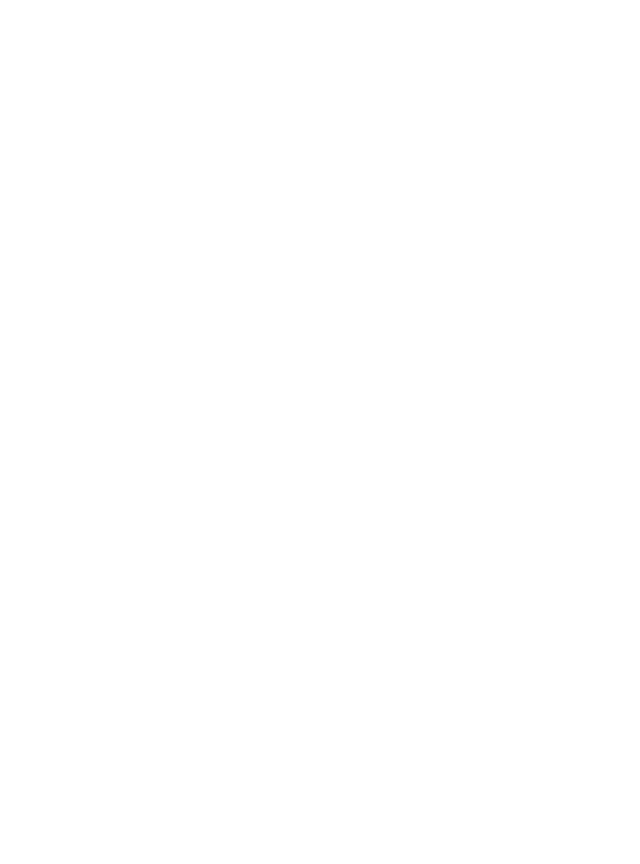
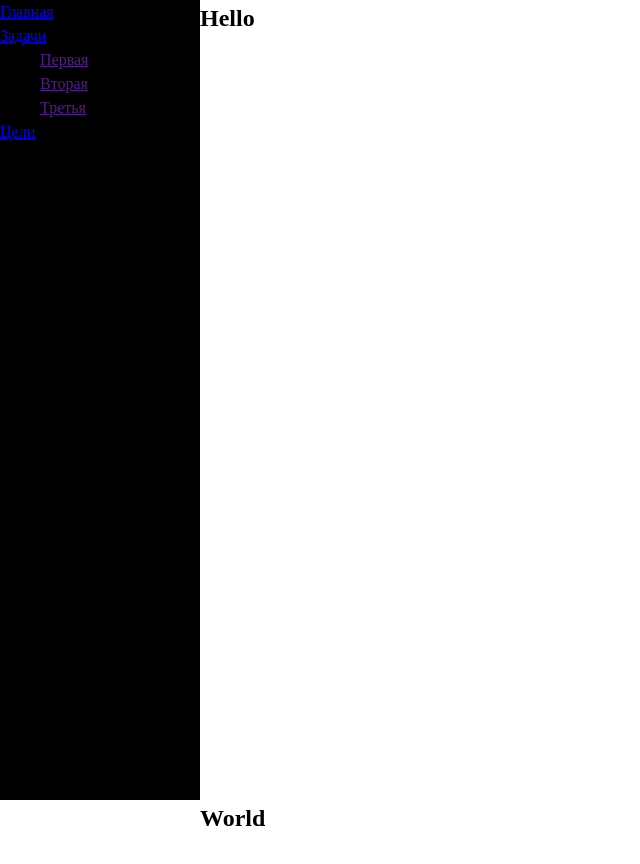
Before and after one commit to stvvvvvv/task-manager, a Vue app: page / in a window 1280 px wide. Shown: the top 864 px of the page, without its empty margins (0-640 px from the left). Before the commit the page ends 800 px from the top, so only its background shows below. Built offline with nearby package versions, Linux system fonts and the light colour scheme.

Commit message:
Added SCSS support, added Sidebar

```diff
--- a/package.json
+++ b/package.json
@@ -13,6 +13,7 @@
   },
   "devDependencies": {
     "@vitejs/plugin-vue": "^2.0.0",
+    "sass": "^1.45.0",
     "vite": "^2.7.1"
   }
 }
--- a/src/App.vue
+++ b/src/App.vue
@@ -1,16 +1,34 @@
 <script setup>
+import Sidebar from './components/Sidebar.vue'
+// import { storeToRefs } from 'pinia'
+// import { userAuthStore } from '../src/store/userAuth'
+// const mainStore = userAuthStore()
+// const { user } = storeToRefs(mainStore)
+
 </script>
 
 <template>
+<main class="main">
+  <Sidebar/>
+  <div class="content">
+    <section>
+      <h1>Hello</h1>
+    </section>
+    <section>
+      <h1>World</h1>
+    </section>
+  </div>
+</main>
 </template>
 
-<style>
-#app {
-  font-family: Avenir, Helvetica, Arial, sans-serif;
-  -webkit-font-smoothing: antialiased;
-  -moz-osx-font-smoothing: grayscale;
-  text-align: center;
-  color: #2c3e50;
-  margin-top: 60px;
+<style lang="scss">
+.main {
+  display: flex;
+}
+.content {
+  margin-left: 200px;
+}
+section {
+  height: 100vh;
 }
 </style>
--- /dev/null
+++ b/src/assets/styles/re.scss
@@ -0,0 +1,78 @@
+/* Указываем box sizing */
+*,
+*::before,
+*::after {
+  box-sizing: border-box;
+}
+
+/* Убираем внутренние отступы */
+ul[class],
+ol[class] {
+  padding: 0;
+}
+
+/* Убираем внешние отступы */
+body,
+h1,
+h2,
+h3,
+h4,
+p,
+ul[class],
+ol[class],
+li,
+figure,
+figcaption,
+blockquote,
+dl,
+dd {
+  margin: 0;
+}
+
+/* Выставляем основные настройки по-умолчанию для body */
+body {
+  min-height: 100vh;
+  scroll-behavior: smooth;
+  text-rendering: optimizeSpeed;
+  line-height: 1.5;
+}
+
+/* Удаляем стандартную стилизацию для всех ul и il, у которых есть атрибут class*/
+ul[class],
+ol[class] {
+  list-style: none;
+}
+
+/* Элементы a, у которых нет класса, сбрасываем до дефолтных стилей */
+a:not([class]) {
+  text-decoration-skip-ink: auto;
+}
+
+/* Упрощаем работу с изображениями */
+img {
+  max-width: 100%;
+  display: block;
+}
+
+/* Указываем понятную периодичность в потоке данных у article*/
+article > * + * {
+  margin-top: 1em;
+}
+
+/* Наследуем шрифты для инпутов и кнопок */
+input,
+button,
+textarea,
+select {
+  font: inherit;
+}
+
+/* Удаляем все анимации и переходы для людей, которые предпочитай их не использовать */
+@media (prefers-reduced-motion: reduce) {
+  * {
+    animation-duration: 0.01ms !important;
+    animation-iteration-count: 1 !important;
+    transition-duration: 0.01ms !important;
+    scroll-behavior: auto !important;
+  }
+}
--- /dev/null
+++ b/src/components/Sidebar.vue
@@ -0,0 +1,32 @@
+<script setup>
+</script>
+
+<template>
+  <nav class="nav">
+    <ul class="nav__list">
+      <li class="nav__item"><a href="#">Главная</a></li>
+      <li class="nav__item">
+        <a href="#">Задачи</a>
+        <ul>
+          <li><a href="" class="nav__link">Первая</a></li>
+          <li><a href="" class="nav__link">Вторая</a></li>
+          <li><a href="" class="nav__link">Третья</a></li>
+        </ul>
+      </li>
+      <li class="nav__item"><a href="#">Цели</a></li>
+
+    </ul>
+  </nav>
+</template>
+
+<style lang="scss" scoped>
+  .nav {
+    background-color: #000;
+    position: fixed;
+    width: 200px;
+    height: 100vh;
+    &__list {
+
+    }
+  }
+</style>
--- a/src/main.js
+++ b/src/main.js
@@ -6,6 +6,7 @@
 import 'firebase/auth'
 import 'firebase/database'
 
+import './assets/styles/re.scss'
 
 const firebaseConfig = {
   apiKey: "AIzaSyBROVFEm8pdLbOfRAyS0TRD_sYK_9jQ4vw",
```
Also changed, not shown: src/store/userAuth.js (+5 -2 lines), src/views/Tasks.vue (added), 1 other file (tests, documents, lock files or other folders).
